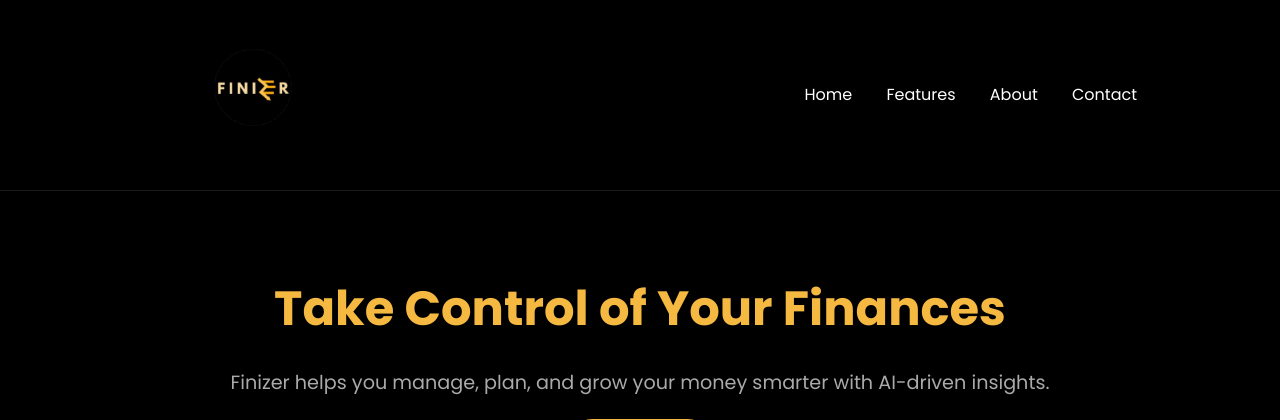
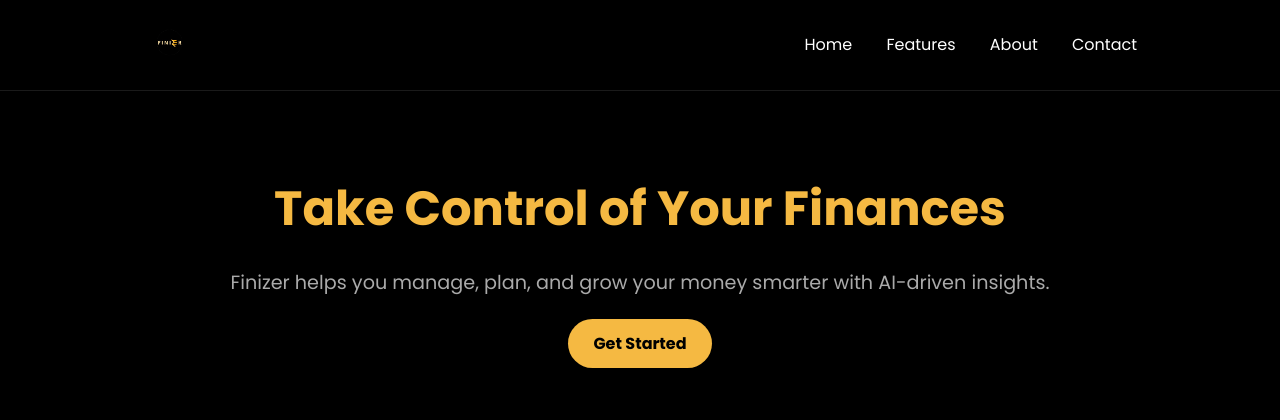
Before and after one commit to jordansia23/Finizer-, a PHP site: page / in a window 1280 px wide. Shown: the top 420 px of the page. Run offline with PHP 8.4, Linux system fonts and the light colour scheme.

Commit message:
first commit

```diff
--- a/style.css
+++ b/style.css
@@ -35,7 +35,7 @@
   }
 
   .brand img {
-    height: 150px;
+    height: 50px;
   }
 
   nav a {
```
